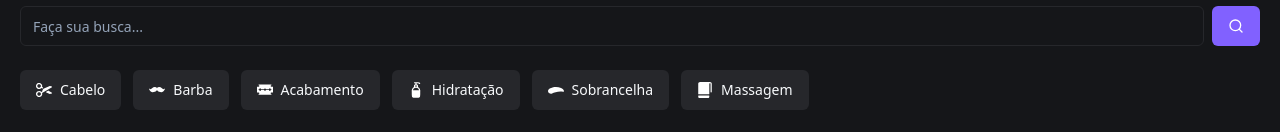
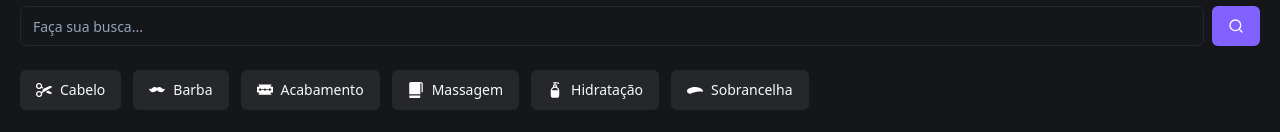
Before and after one commit to Mateus-lang/projeto-salao, a Next.js app: page / in a window 1280 px wide. Shown: the part 172-304 px from the top of the page. Built offline with nearby package versions, Linux system fonts and the light colour scheme; no server answers; the database is empty.

Commit message:
feat: add bookingItem component

```diff
--- /dev/null
+++ b/app/_components/booking-item.tsx
@@ -0,0 +1,39 @@
+import { Avatar, AvatarImage } from "./ui/avatar"
+import { Badge } from "./ui/badge"
+import { Card, CardContent } from "./ui/card"
+
+//TODO: receber agendamento como prop
+const BookingItem = () => {
+  return (
+    <>
+      <h2 className="mb-3 mt-6 text-xs font-bold uppercase text-gray-400">
+        Agendamentos
+      </h2>
+
+      <Card className="mt-6">
+        <CardContent className="flex justify-between p-0">
+          {/* ESQUERDA */}
+          <div className="flex flex-col gap-2 py-5 pl-5">
+            <Badge className="w-fit">Confirmado</Badge>
+            <h3 className="font-semibold">Corte de Cabelo</h3>
+
+            <div className="flex items-center gap-2">
+              <Avatar className="h-6 w-6">
+                <AvatarImage src="https://utfs.io/f/c97a2dc9-cf62-468b-a851-bfd2bdde775f-16p.png" />
+              </Avatar>
+              <p className="text-sm">Barbearia Alphaville</p>
+            </div>
+          </div>
+          {/* DIREITA */}
+          <div className="flex flex-col items-center justify-center border-l-2 border-solid px-5">
+            <p className="text-sm">Agosto</p>
+            <p className="text-2xl">05</p>
+            <p className="text-sm">20:00</p>
+          </div>
+        </CardContent>
+      </Card>
+    </>
+  )
+}
+
+export default BookingItem
--- /dev/null
+++ b/app/_constants/search.ts
@@ -0,0 +1,31 @@
+interface QuickSearchOption {
+  imageUrl: string
+  title: string
+}
+
+export const quickSearchOptions: QuickSearchOption[] = [
+  {
+    imageUrl: "/cabelo.svg",
+    title: "Cabelo",
+  },
+  {
+    imageUrl: "/barba.svg",
+    title: "Barba",
+  },
+  {
+    imageUrl: "/acabamento.svg",
+    title: "Acabamento",
+  },
+  {
+    imageUrl: "/massagem.svg",
+    title: "Massagem",
+  },
+  {
+    imageUrl: "/hidratacao.svg",
+    title: "Hidratação",
+  },
+  {
+    imageUrl: "/sobrancelha.svg",
+    title: "Sobrancelha",
+  },
+]
--- a/app/page.tsx
+++ b/app/page.tsx
@@ -4,10 +4,10 @@
 import { Input } from "./_components/ui/input"
 import Image from "next/image"
 import { Card, CardContent } from "./_components/ui/card"
-import { Badge } from "./_components/ui/badge"
-import { Avatar, AvatarImage } from "./_components/ui/avatar"
 import { db } from "./_lib/prisma"
 import BarbershopItem from "./_components/barbershop-item"
+import { quickSearchOptions } from "./_constants/search"
+import BookingItem from "./_components/booking-item"
 
 const Home = async () => {
   //chamar meu banco de dados
@@ -37,50 +37,17 @@
 
         {/* BUSCA RAPIDA */}
         <div className="mt-6 flex gap-3 overflow-x-scroll [&::-webkit-scrollbar]:hidden">
-          <Button className="gap-2" variant="secondary">
-            <Image src="/cabelo.svg" alt="cabelo" width={16} height={16} />
-            Cabelo
-          </Button>
-
-          <Button className="gap-2" variant="secondary">
-            <Image src="/barba.svg" alt="barba" width={16} height={16} />
-            Barba
-          </Button>
-
-          <Button className="gap-2" variant="secondary">
-            <Image
-              src="/acabamento.svg"
-              alt="acabamento"
-              width={16}
-              height={16}
-            />
-            Acabamento
-          </Button>
-
-          <Button className="gap-2" variant="secondary">
-            <Image
-              src="/hidratacao.svg"
-              alt="hidratacao"
-              width={16}
-              height={16}
-            />
-            Hidratação
-          </Button>
-
-          <Button className="gap-2" variant="secondary">
-            <Image
-              src="/sobrancelha.svg"
-              alt="sobrancelha"
-              width={16}
-              height={16}
-            />
-            Sobrancelha
-          </Button>
-
-          <Button className="gap-2" variant="secondary">
-            <Image src="/massagem.svg" alt="massagem" width={16} height={16} />
-            Massagem
-          </Button>
+          {quickSearchOptions.map((option) => (
+            <Button className="gap-2" variant="secondary" key={option.title}>
+              <Image
+                src={option.imageUrl}
+                alt={option.title}
+                width={16}
+                height={16}
+              />
+              {option.title}
+            </Button>
+          ))}
         </div>
 
         {/* IMAGEM */}
@@ -92,33 +59,10 @@
             className="rounded-xl object-cover"
           />
         </div>
+
         {/* AGENDAMENTO */}
-        <h2 className="mb-3 mt-6 text-xs font-bold uppercase text-gray-400">
-          Agendamentos
-        </h2>
+        <BookingItem />
 
-        <Card className="mt-6">
-          <CardContent className="flex justify-between p-0">
-            {/* ESQUERDA */}
-            <div className="flex flex-col gap-2 py-5 pl-5">
-              <Badge className="w-fit">Confirmado</Badge>
-              <h3 className="font-semibold">Corte de Cabelo</h3>
-
-              <div className="flex items-center gap-2">
-                <Avatar className="h-6 w-6">
-                  <AvatarImage src="https://utfs.io/f/c97a2dc9-cf62-468b-a851-bfd2bdde775f-16p.png" />
-                </Avatar>
-                <p className="text-sm">Barbearia Alphaville</p>
-              </div>
-            </div>
-            {/* DIREITA */}
-            <div className="flex flex-col items-center justify-center border-l-2 border-solid px-5">
-              <p className="text-sm">Agosto</p>
-              <p className="text-2xl">05</p>
-              <p className="text-sm">20:00</p>
-            </div>
-          </CardContent>
-        </Card>
         <h2 className="mb-3 mt-6 text-xs font-bold uppercase text-gray-400">
           Recomendados
         </h2>
```
